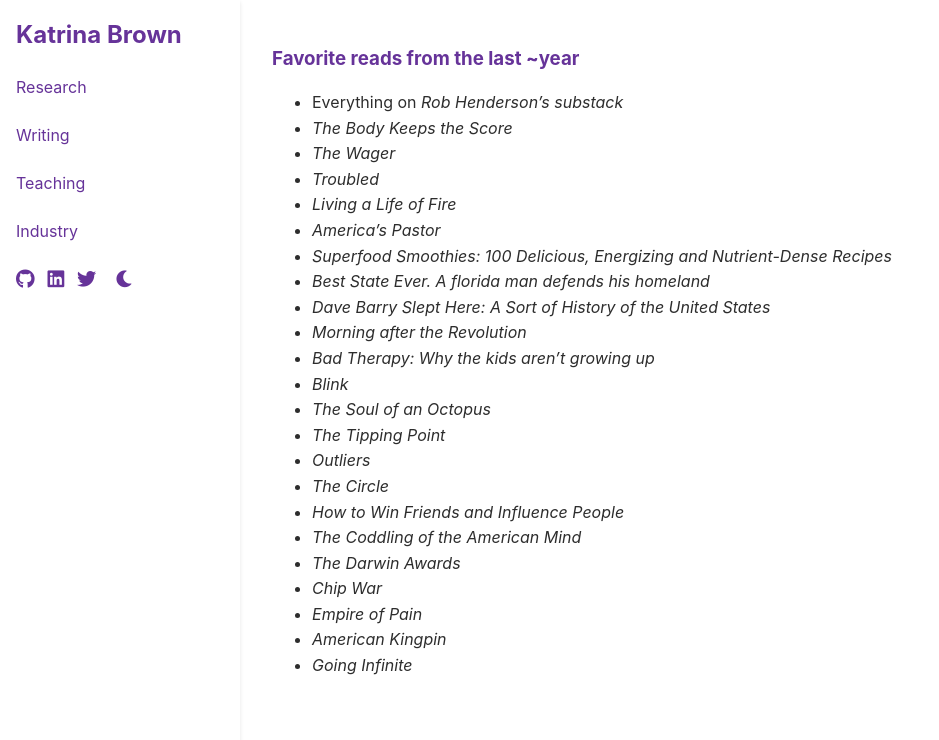
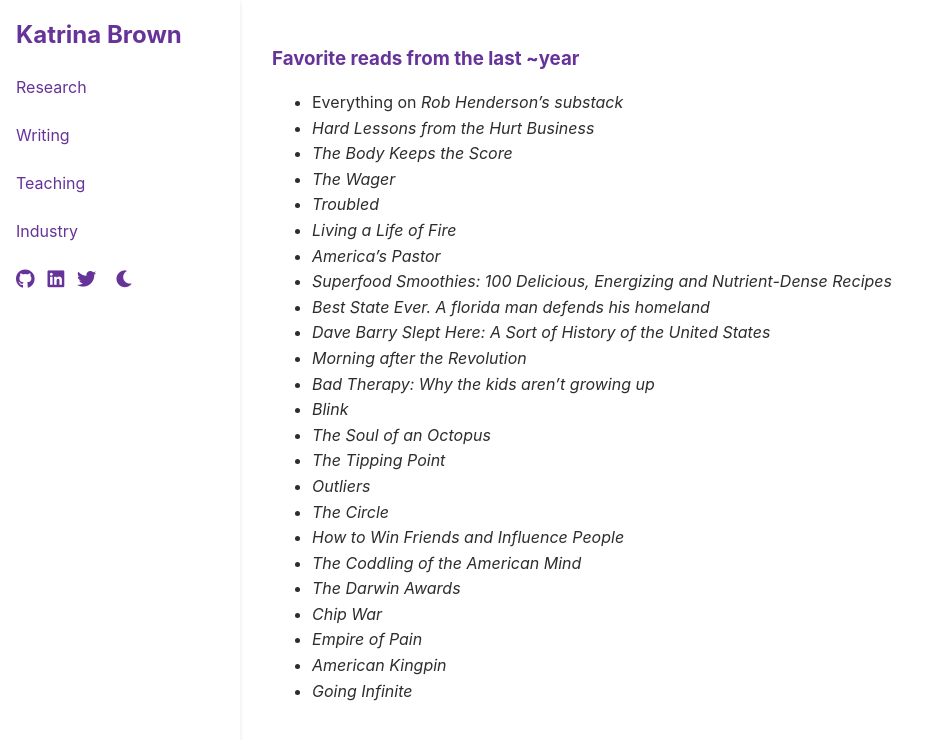
Before and after one commit to brownkat6/katrinarbrown, a Jekyll site: the page built from docs/reading.md, in a window 1280 px wide. Shown: the top 740 px of the page, without its empty margins (0-939 px from the left). Built offline with Jekyll 4.4.1, drawn with Linux system fonts in a browser that asks for light colours.

Commit message:
add book

```diff
--- a/docs/reading.md
+++ b/docs/reading.md
@@ -5,6 +5,7 @@
 
 ### Favorite reads from the last ~year
 - Everything on *Rob Henderson's substack*
+- *Hard Lessons from the Hurt Business*
 - *The Body Keeps the Score*
 - *The Wager*
 - *Troubled*
```
